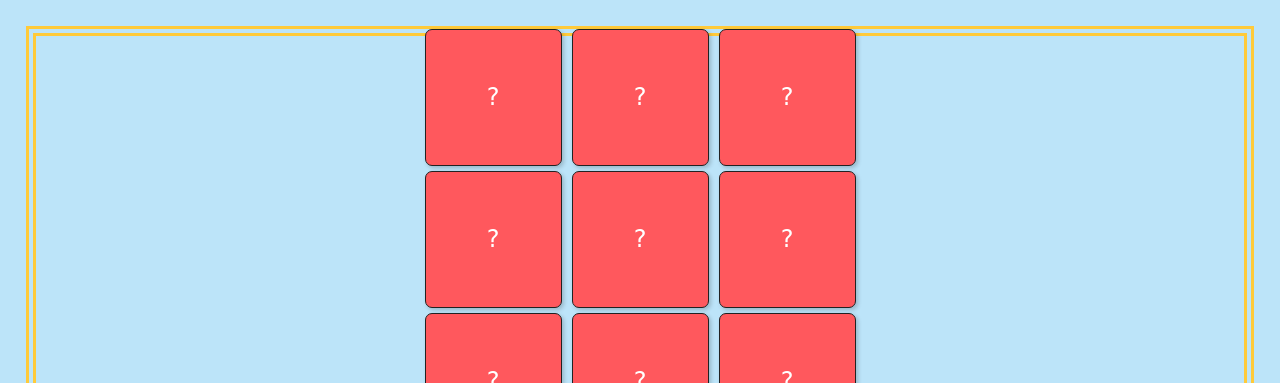
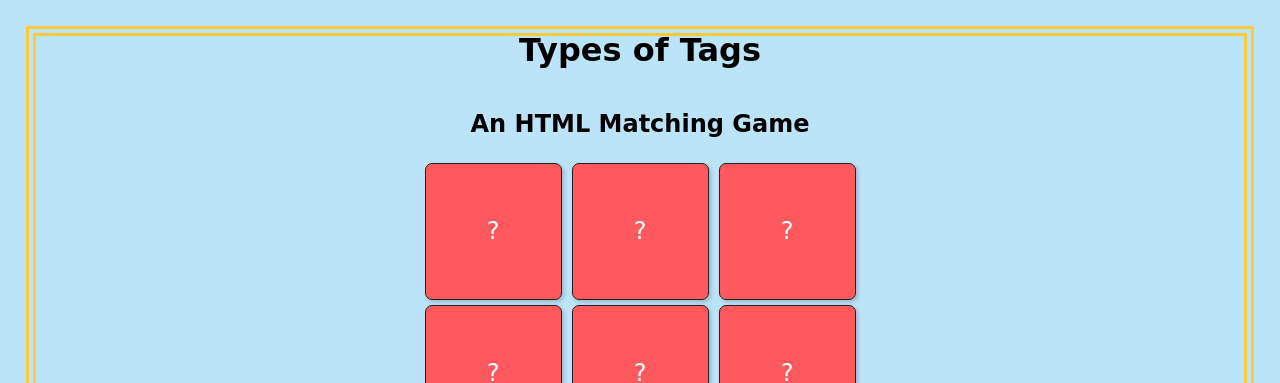
Before and after one commit to AmandaOrr/JSMatchingGame, a plain HTML site: page index.html in a window 1280 px wide. Shown: the top 383 px of the page. Drawn offline with Linux system fonts and the light colour scheme; a web font is replaced by a local one.

Commit message:
pushing game updates

```diff
--- a/index.html
+++ b/index.html
@@ -11,6 +11,8 @@
 
 <body>
     <div id="game-container">
+      <h1>Types of Tags</h1>
+      <h2>An HTML Matching Game</h2>
         <div id="game-board"></div>
 
     <div id="score-tracker" class="score">Score: 0</div>
--- a/script.js
+++ b/script.js
@@ -1,6 +1,6 @@
 // Array to hold the card values
 //testing with alphabetical, will change to HTML tags
-const cardValues = ['A', 'A', 'B', 'B', 'C', 'C', 'D', 'D', 'E', 'E', 'F', 'F'];
+const cardValues = ['html', 'html', 'body', 'body', 'p', 'p', 'a', 'a', 'section', 'section', 'article', 'article'];
 
 // Shuffle the card values - calling the shuffle function and passing in the cardValues array
 const shuffledCardValues = shuffle(cardValues);
--- a/styles.css
+++ b/styles.css
@@ -10,7 +10,7 @@ body {
     flex-direction: column;
     justify-content: center;
     align-items: center;
-    height: 85vh;
+    height: 100vh;
     border: 10px double #FFCA3A; /* Yellow */
   }
 
@@ -38,6 +38,7 @@ body {
     color: #FFF; /* White */
     box-shadow: 2px 2px 4px rgba(0, 0, 0, 0.2);
   }
+
 
   .score {
     font-size: 28px;
```
